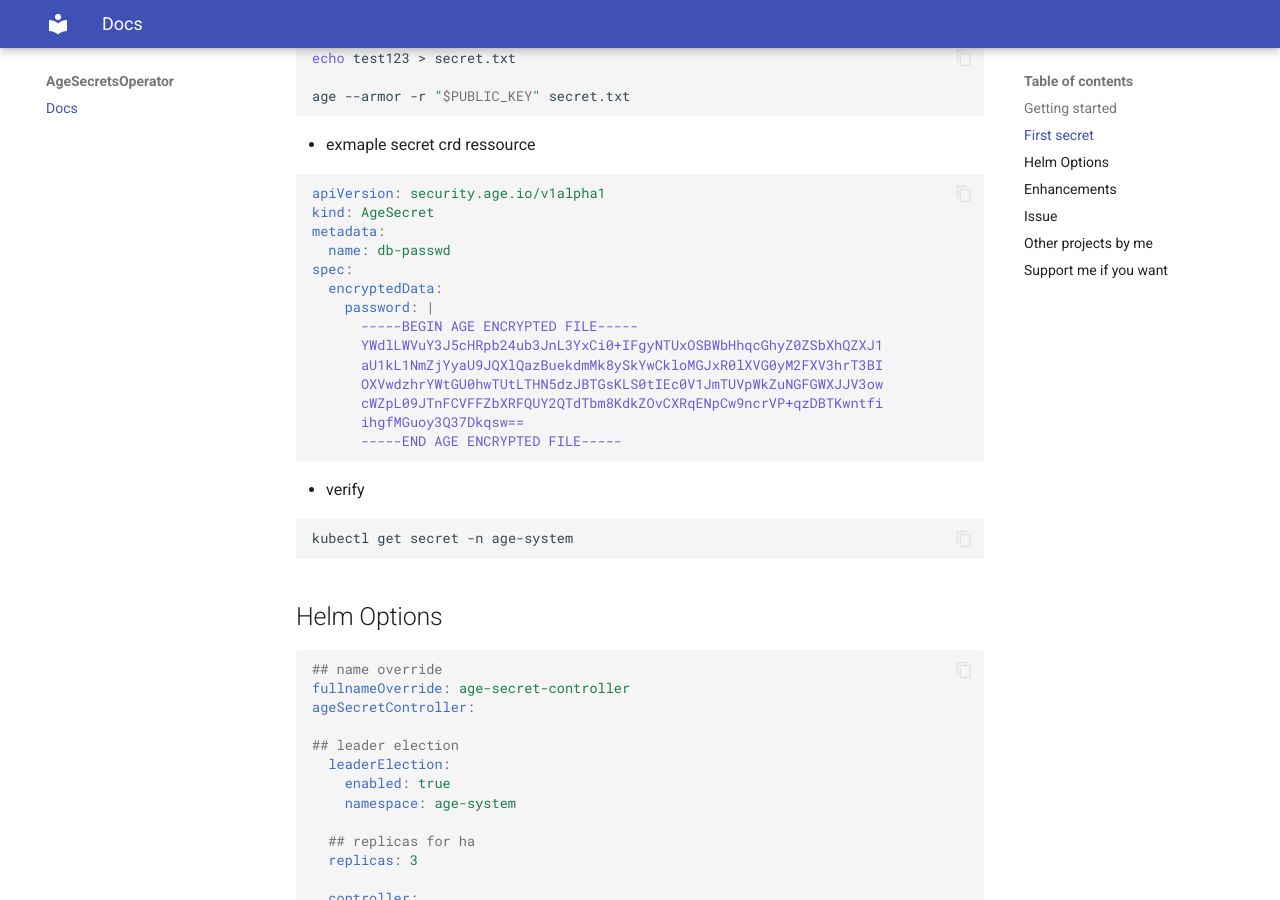
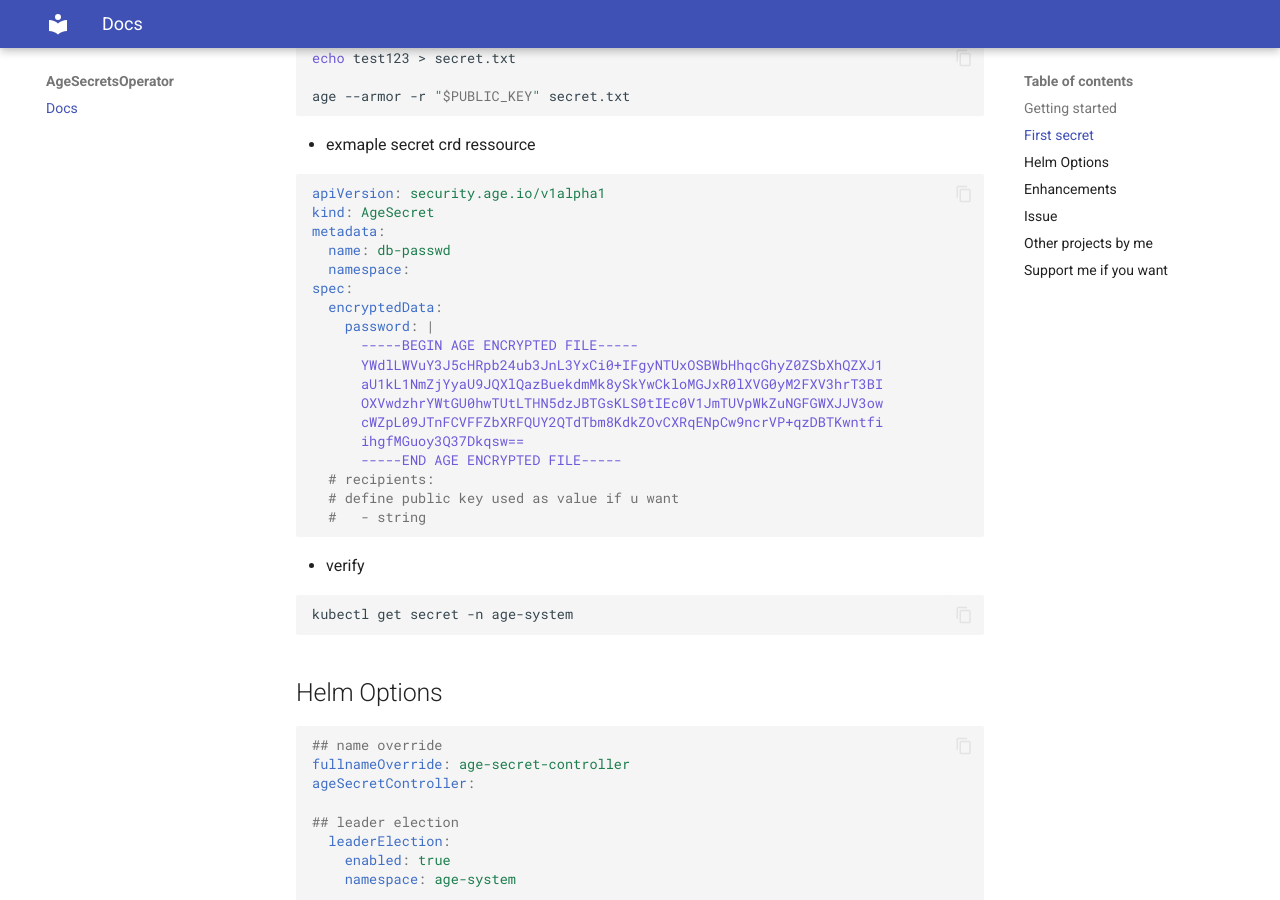
Before and after one commit to callmewhatuwant/age-secret-operator, an MkDocs documentation site: the page built from docs/operator/docs/index.md, in a window 1280 px wide and 900 px high, scrolled down 1210 px. Built offline with MkDocs 1.6.1 and Material for MkDocs 9.7.7, drawn with Linux system fonts in a browser that asks for light colours; the version menu is left out.

Commit message:
mike docs

````diff
--- a/docs/operator/docs/index.md
+++ b/docs/operator/docs/index.md
@@ -69,6 +69,7 @@ apiVersion: security.age.io/v1alpha1
 kind: AgeSecret
 metadata:
   name: db-passwd
+  namespace:
 spec:
   encryptedData:
     password: |
@@ -79,6 +80,9 @@ spec:
       cWZpL09JTnFCVFFZbXRFQUY2QTdTbm8KdkZOvCXRqENpCw9ncrVP+qzDBTKwntfi
       ihgfMGuoy3Q37Dkqsw==
       -----END AGE ENCRYPTED FILE-----
+  # recipients:
+  # define public key used as value if u want
+  #   - string
 ```
 
 * verify
````
Also changed, not shown: docs/operator/site/index.html.
